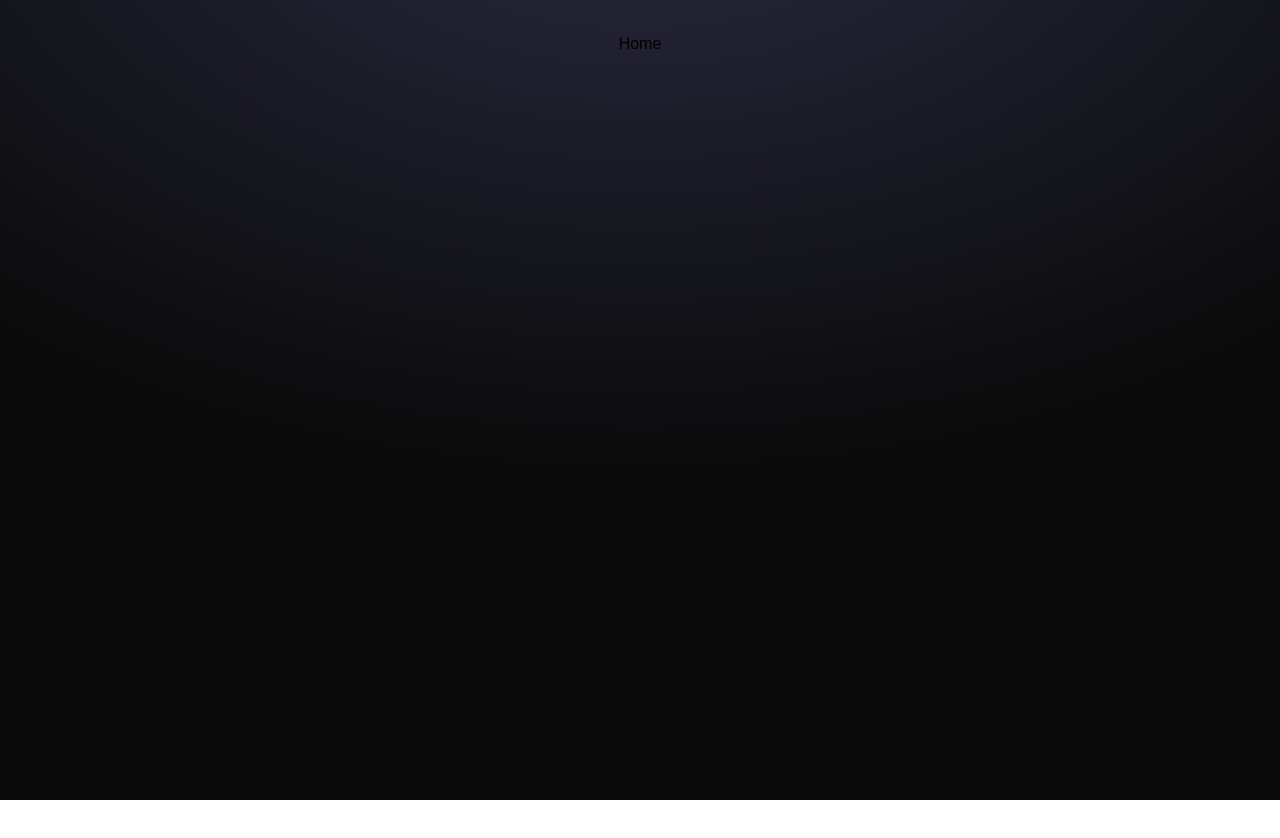
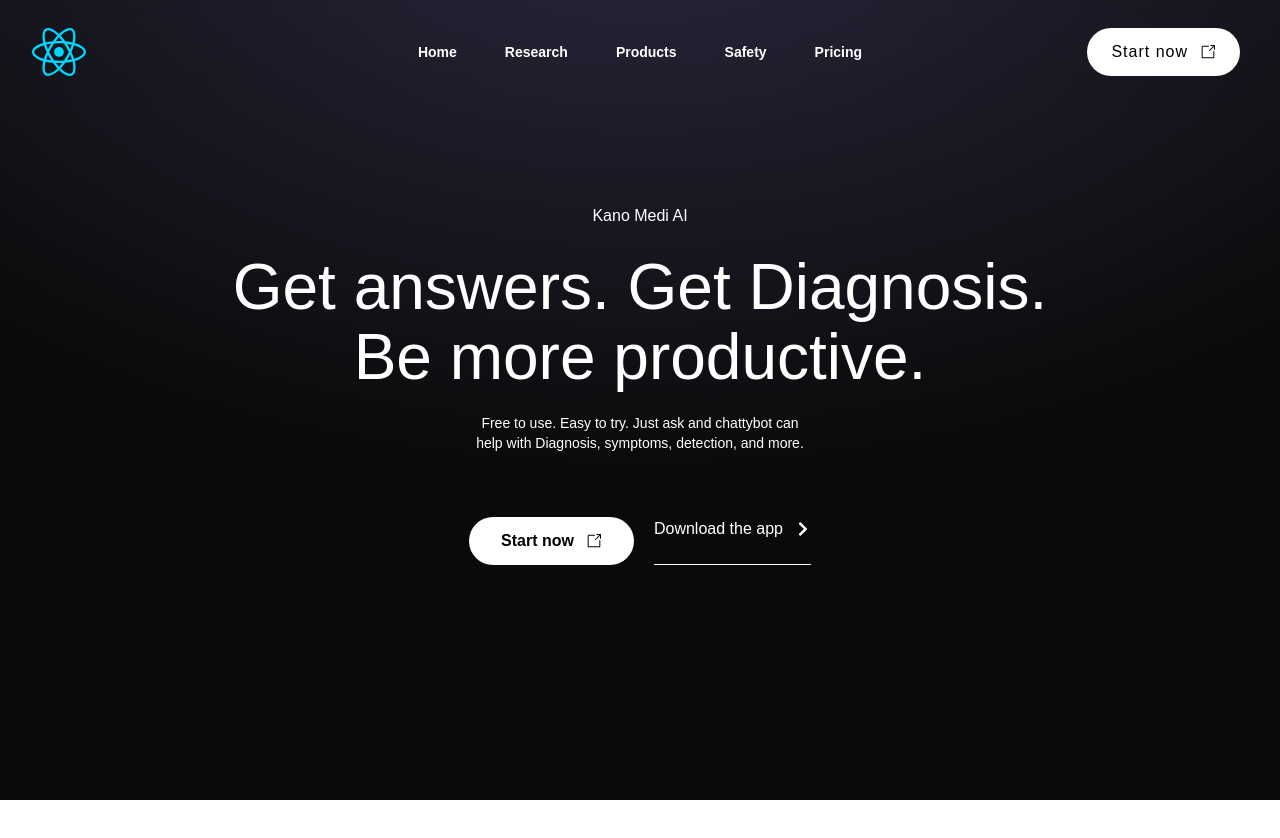
Before and after one commit to anasyakubu/kanomedi-AI, a React (Vite) app: page / in a window 1280 px wide. Shown: the top 838 px of the page. Built offline with nearby package versions, Linux system fonts and the light colour scheme.

Commit message:
Hero section and Home

```diff
--- /dev/null
+++ b/src/components/Nav.jsx
@@ -0,0 +1,126 @@
+// "use client";
+import { useState } from "react";
+import { Dialog } from "@headlessui/react";
+import { Bars3Icon, XMarkIcon } from "@heroicons/react/24/outline";
+import Logo from "../assets/react.svg";
+import { GoLinkExternal } from "react-icons/go";
+
+// import "./shared.scss";
+
+const navigation = [
+  { name: "Home", href: "/" },
+  { name: "Research", href: "/research" },
+  { name: "Products", href: "/products" },
+  { name: "Safety", href: "/safety" },
+  // { name: "Education", href: "/education" },
+  { name: "Pricing", href: "/pricing" },
+];
+
+export default function Nav() {
+  const [mobileMenuOpen, setMobileMenuOpen] = useState(false);
+
+  return (
+    <div className="bg-transparent Nav">
+      <header className="inset-x-0 top-0 z-50 fixed">
+        <nav
+          className="flex items-center justify-between p-5 lg:px-8 bg-transparent bg-opacity-20 backdrop-blur-lg"
+          aria-label="Global"
+        >
+          <div className="flex lg:flex-1 ">
+            <a href="/" className="-m-1.5 p-1.5">
+              {/* <span className="sr-only">Explained</span> */}
+              <img className="h-12 w-auto" src={Logo} alt="Logo" />
+            </a>
+          </div>
+
+          <div className="flex lg:hidden">
+            <button
+              type="button"
+              className="-m-2.5 inline-flex items-center justify-center rounded-md p-2.5 text-black"
+              onClick={() => setMobileMenuOpen(true)}
+            >
+              <span className="sr-only">Open main menu</span>
+              <Bars3Icon className="h-6 w-6" aria-hidden="true" />
+            </button>
+          </div>
+          <div className="hidden lg:flex lg:gap-x-12">
+            {navigation.map((item) => (
+              <a
+                key={item.name}
+                href={item.href}
+                className="text-sm font-semibold leading-6 text-white link"
+              >
+                {item.name}
+              </a>
+            ))}
+          </div>
+          <div className="hidden lg:flex lg:flex-1 lg:justify-end">
+            {/* #2bfccf */}
+            <a
+              href="/register"
+              className="p-3 px-6 text-md bg-white text-black rounded-full  m-2 icon flex gap-3"
+              style={{ letterSpacing: "1px" }}
+            >
+              <span className="text-black">Start now</span>
+              <span className="py-1">
+                <GoLinkExternal />
+              </span>
+            </a>
+          </div>
+        </nav>
+        {/* <hr className="bg-black" /> */}
+        <Dialog
+          as="div"
+          className="lg:hidden"
+          open={mobileMenuOpen}
+          onClose={setMobileMenuOpen}
+        >
+          <div className="fixed inset-0 z-50" />
+          <Dialog.Panel className="fixed inset-y-0 right-0 z-50 w-full overflow-y-auto bg-white px-6 py-6 sm:max-w-sm sm:ring-1 sm:ring-gray-900/10">
+            <div className="flex items-center justify-between">
+              <a href="#" className="-m-1.5 p-1.5">
+                {/* <span className="sr-only">Explained</span> */}
+                <img className="h-12 w-auto" src={Logo} alt="Logo" />
+              </a>
+              <button
+                type="button"
+                className="-m-2.5 rounded-md p-2.5 text-gray-700"
+                onClick={() => setMobileMenuOpen(false)}
+              >
+                <span className="sr-only">Close menu</span>
+                <XMarkIcon className="h-6 w-6" aria-hidden="true" />
+              </button>
+            </div>
+            <div className="mt-6 flow-root">
+              <div className="-my-6 divide-y divide-gray-500/10">
+                <div className="space-y-2 py-6">
+                  {navigation.map((item) => (
+                    <a
+                      key={item.name}
+                      href={item.href}
+                      className="-mx-3 block rounded-lg px-3 py-2 text-base font-semibold leading-7 text-gray-900 hover:bg-gray-50"
+                    >
+                      {item.name}
+                    </a>
+                  ))}
+                </div>
+                <div className="py-6 flex lg:flex-1 lg:justify-end">
+                  <a
+                    href="/register"
+                    className="p-3 px-6 text-md bg-white text-black rounded-full  m-2 icon flex gap-3"
+                    style={{ letterSpacing: "1px" }}
+                  >
+                    <span className="text-black">Start now</span>
+                    <span className="py-1">
+                      <GoLinkExternal />
+                    </span>
+                  </a>
+                </div>
+              </div>
+            </div>
+          </Dialog.Panel>
+        </Dialog>
+      </header>
+    </div>
+  );
+}
--- a/src/pages/Home/Home.jsx
+++ b/src/pages/Home/Home.jsx
@@ -1,7 +1,12 @@
-import React from "react";
+// import React from "react";
+import Hero from "../../sections/Hero/Hero";
 
 const Home = () => {
-  return <div>Home</div>;
+  return (
+    <div className="Home text-white">
+      <Hero />
+    </div>
+  );
 };
 
 export default Home;
--- /dev/null
+++ b/src/sections/Hero/Hero.jsx
@@ -0,0 +1,54 @@
+// import React from 'react'
+import Nav from "../../components/Nav";
+import { GoLinkExternal } from "react-icons/go";
+import { FaChevronRight } from "react-icons/fa";
+import "./Hero.scss";
+import toast from "react-hot-toast";
+
+const Hero = () => {
+  return (
+    <div className="Hero">
+      <Nav />
+      <div className="p-20 my-24 lg:py-16 flex justify-center text-center">
+        <div className="">
+          <div className="">
+            <h6 className="p-3">Kano Medi AI</h6>
+            <h1
+              className="mt-3 font-thin heroText"
+              style={{ lineHeight: "1.1em" }}
+            >
+              Get answers. Get Diagnosis. <br /> Be more productive.
+            </h1>
+            <p className="mt-5 text-sm">
+              Free to use. Easy to try. Just ask and chattybot can <br /> help
+              with Diagnosis, symptoms, detection, and more.
+            </p>
+          </div>
+          <div className="pt-16 flex justify-center text-center">
+            <div className="flex gap-5">
+              <button className="p-3 px-8 rounded-full bg-white text-black flex gap-3 font-semibold">
+                <span>Start now</span>{" "}
+                <span className="py-1">
+                  <GoLinkExternal />
+                </span>
+              </button>
+              <button
+                className="border-b border-white p-0 flex gap-3"
+                onClick={() => {
+                  toast.error("App not Available Yet..");
+                }}
+              >
+                <span>Download the app</span>{" "}
+                <span className="py-1">
+                  <FaChevronRight />
+                </span>
+              </button>
+            </div>
+          </div>
+        </div>
+      </div>
+    </div>
+  );
+};
+
+export default Hero;
--- /dev/null
+++ b/src/sections/Hero/Hero.scss
@@ -0,0 +1,22 @@
+.Hero {
+  .heroText {
+    font-size: 4em;
+  }
+}
+
+@media (max-width: 600px) {
+  .Hero {
+    .p-20 {
+      padding: 5%;
+      // color: #3b82f680;
+
+      .heroText {
+        font-size: 3rem;
+
+        br {
+          display: none;
+        }
+      }
+    }
+  }
+}
```
